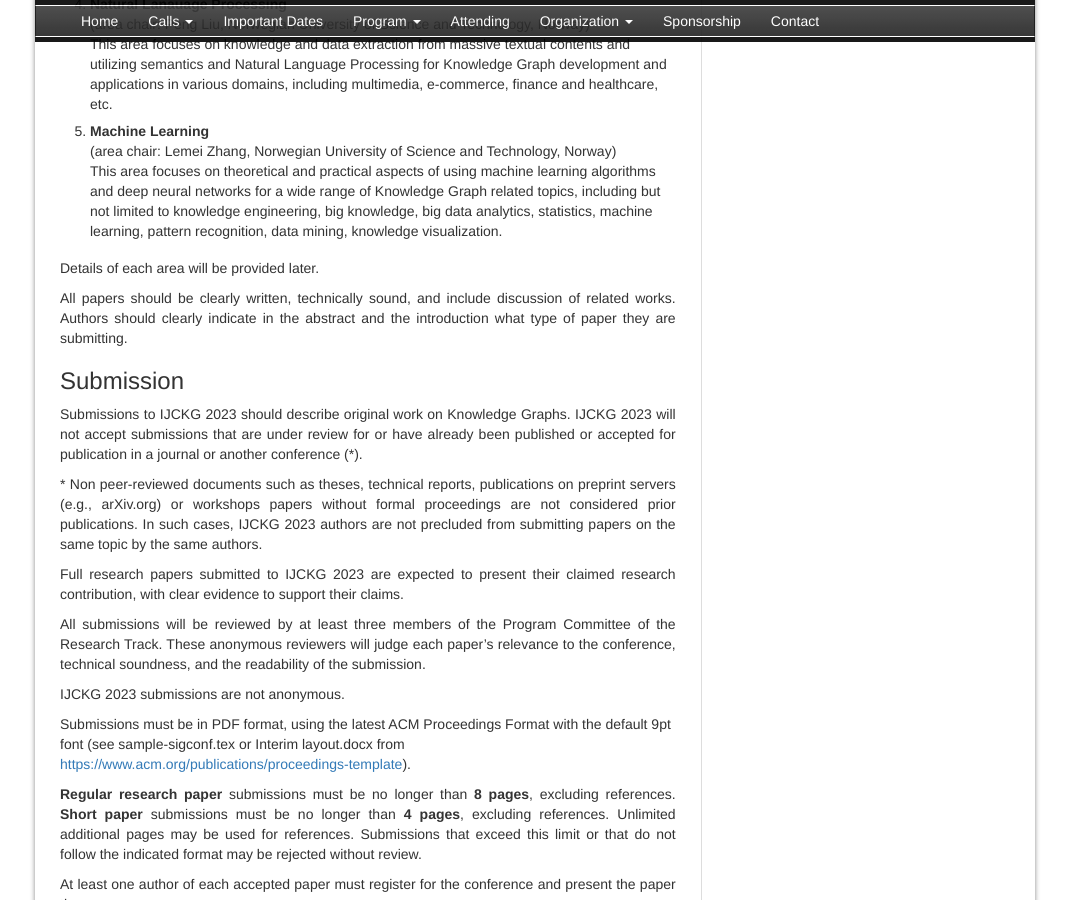
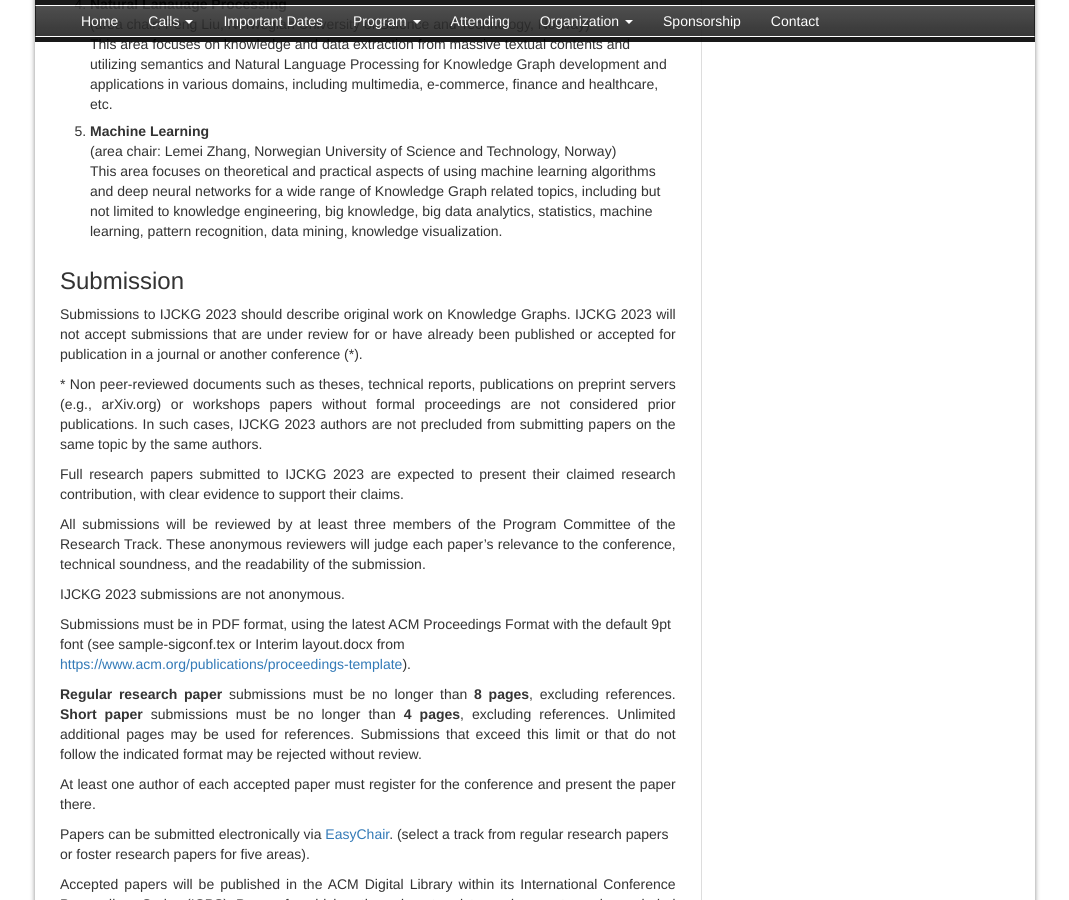
Before and after one commit to IJCKGconference/IJCKG2023, a Jekyll site: the page built from pages/calls/regular_technical_papers.html, in a window 1280 px wide and 900 px high, scrolled down 1720 px. Shown: the whole window, without its empty margins (105-1174 px from the left). Built offline with Jekyll 4.4.1, drawn with Linux system fonts in a browser that asks for light colours.

Commit message:
Update regular_technical_papers.html

```diff
--- a/pages/calls/regular_technical_papers.html
+++ b/pages/calls/regular_technical_papers.html
@@ -104,13 +104,10 @@
     </li>
 </ol>
 
-<p class="text-justify">
-    Details of each area will be provided later.
-</p>
-<p class="text-justify">
+<!--<p class="text-justify">
     All papers should be clearly written, technically sound, and include discussion of related works. Authors should
     clearly indicate in the abstract and the introduction what type of paper they are submitting.
-</p>
+</p>-->
 
 <h3>Submission</h3>
 <p class="text-justify">
```
